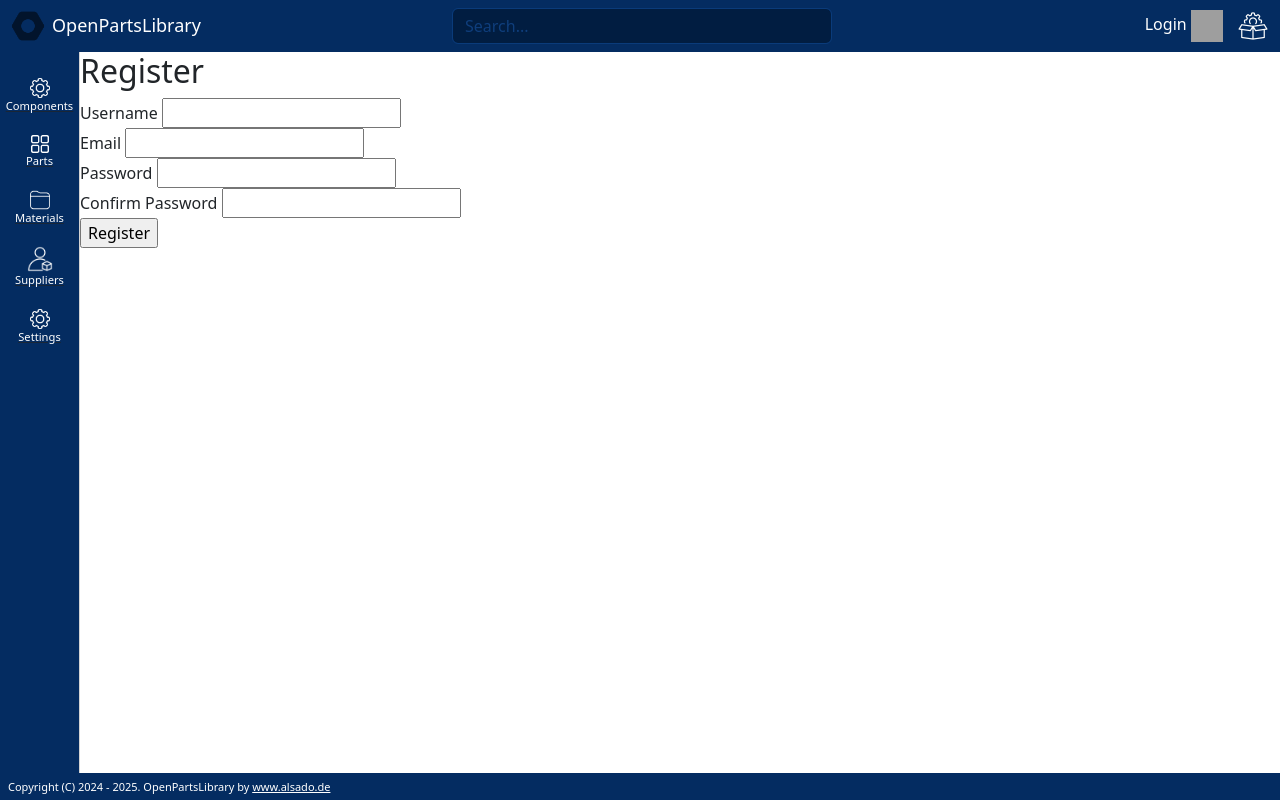
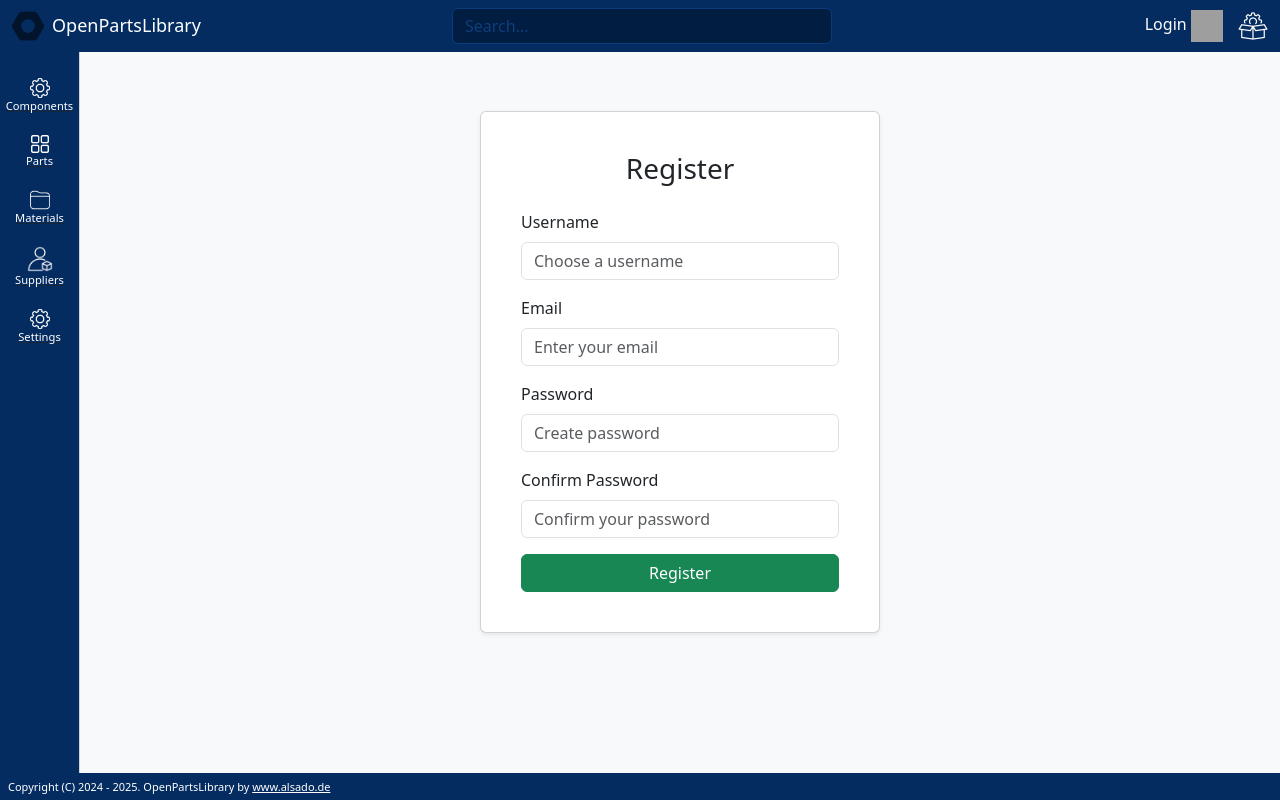
Before and after one commit to alekssadowski95/OpenPartsLibrary, a Flask app: page /register in a window 1280 px wide; the page is wider, and only the part inside the window is pictured. Run offline with Flask 3, Linux system fonts and the light colour scheme; some libraries are stand-ins or nearby versions; grey boxes are pictures that could not be loaded.

Commit message:
Updated the modification of login, profile and register

```diff
--- a/openpartslibrary_flask/__init__.py
+++ b/openpartslibrary_flask/__init__.py
@@ -80,9 +80,15 @@
 login_manager.init_app(app)
 login_manager.login_view = 'login'  # redirect unauthorized users
 
+@app.context_processor
+def inject_user():
+    return dict(user=current_user)
+
 @login_manager.user_loader
 def load_user(user_id):
     return pl.session.query(User).filter_by(id=int(user_id)).first()
+
+
 
 '''
 **************
@@ -112,7 +118,9 @@
         if user and check_password_hash(user.password, form.password.data):
             login_user(user)
             return redirect(url_for('profile'))
-    return render_template('user/user-login.html', form = form)
+        else:
+            flash('Invalid email or password', 'danger')
+    return render_template('user/user-login.html', form = LoginForm())
 
 @app.route('/profile')
 @login_required
--- a/openpartslibrary_flask/templates/base.html
+++ b/openpartslibrary_flask/templates/base.html
@@ -104,13 +104,11 @@
             </ul>
             <!-- Right side alighed elements -->
             <div class="col-md-3 text-end">
-                {% if user %}
-                    {% if user.is_authenticated %}
+                {% if user and user.is_authenticated %}
                     <a title="Open and close the parts bucket" style="text-decoration: none;" class="btn btn-link p-1 btn-link-transparent" href="{{ url_for('profile') }}">
                         <span style="color: white;">{{ user.username }}</span>
                         <img src="{{ url_for('static', filename='bootstrap-icons-1.11.3/person-circle.svg') }}" alt="" style="padding: 0;" height="32px" width="32px">
                     </a>
-                    {% endif %}
                 {% else %}
                 <a title="Open and close the parts bucket" style="text-decoration: none;" class="btn btn-link p-1 btn-link-transparent" href="{{ url_for('login') }}">
                     <span style="color: white; ">Login</span>
--- a/openpartslibrary_flask/templates/user/user-register.html
+++ b/openpartslibrary_flask/templates/user/user-register.html
@@ -8,18 +8,36 @@
 {% endblock style %}
 
 {% block main_view %}
-<div class="container p-0 m-0" style="background-color: rgb(255, 255, 255); min-width: 100%; min-height: 100%; max-width: 100%; max-height: 100%;">
+<div class="container d-flex align-items-center justify-content-center" style="min-height: 80vh;">
     <!-- Put your content in here -->
     <!-- ... -->
-     <h2>Register</h2>
-    <form method="POST">
-    {{ form.hidden_tag() }}
-    {{ form.username.label }} {{ form.username() }}<br>
-    {{ form.email.label }} {{ form.email() }}<br>
-    {{ form.password.label }} {{ form.password() }}<br>
-    {{ form.confirm_password.label }} {{ form.confirm_password() }}<br>
-    {{ form.submit() }}
-    </form>
+    <div class="card shadow-sm p-4" style="width: 100%; max-width: 400px;">
+        <div class="card-body">
+            <h3 class="card-title mb-4 text-center">Register</h3>
+            <form method="POST">
+                {{ form.hidden_tag() }}
+                <div class="mb-3">
+                    {{ form.username.label(class="form-label") }}
+                    {{ form.username(class="form-control", placeholder="Choose a username") }}
+                </div>
+                <div class="mb-3">
+                    {{ form.email.label(class="form-label") }}
+                    {{ form.email(class="form-control", placeholder="Enter your email") }}
+                </div>
+                <div class="mb-3">
+                    {{ form.password.label(class="form-label") }}
+                    {{ form.password(class="form-control", placeholder="Create password") }}
+                </div>
+                <div class="mb-3">
+                    {{ form.confirm_password.label(class="form-label") }}
+                    {{ form.confirm_password(class="form-control", placeholder="Confirm your password") }}
+                </div>
+                <div class="d-grid">
+                    {{ form.submit(class="btn btn-success") }}
+                </div>
+            </form>
+            </div>
+    </div>
 </div>
 {% endblock main_view %}
 
```
Also changed, not shown: openpartslibrary_flask/templates/user/user-login.html (+45 -9 lines), openpartslibrary_flask/templates/user/user-profile.html (+7 -3 lines).
